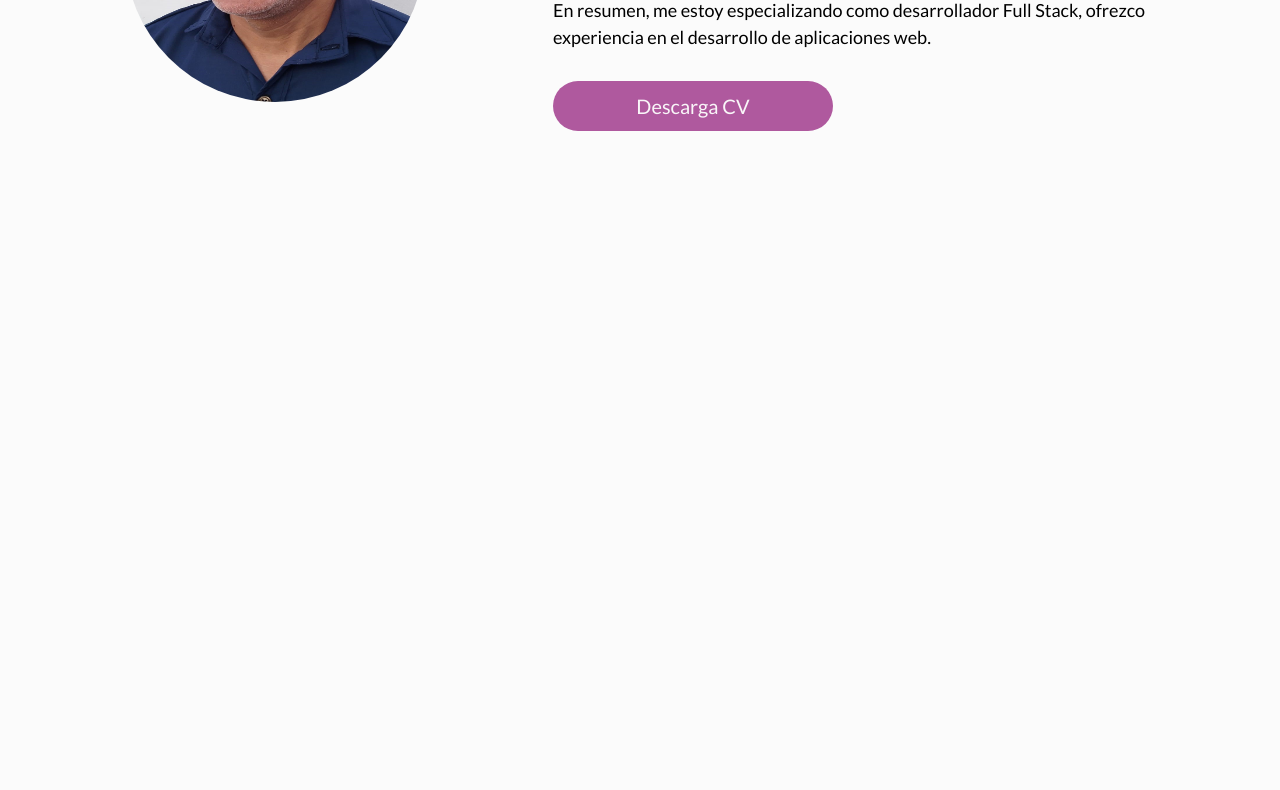
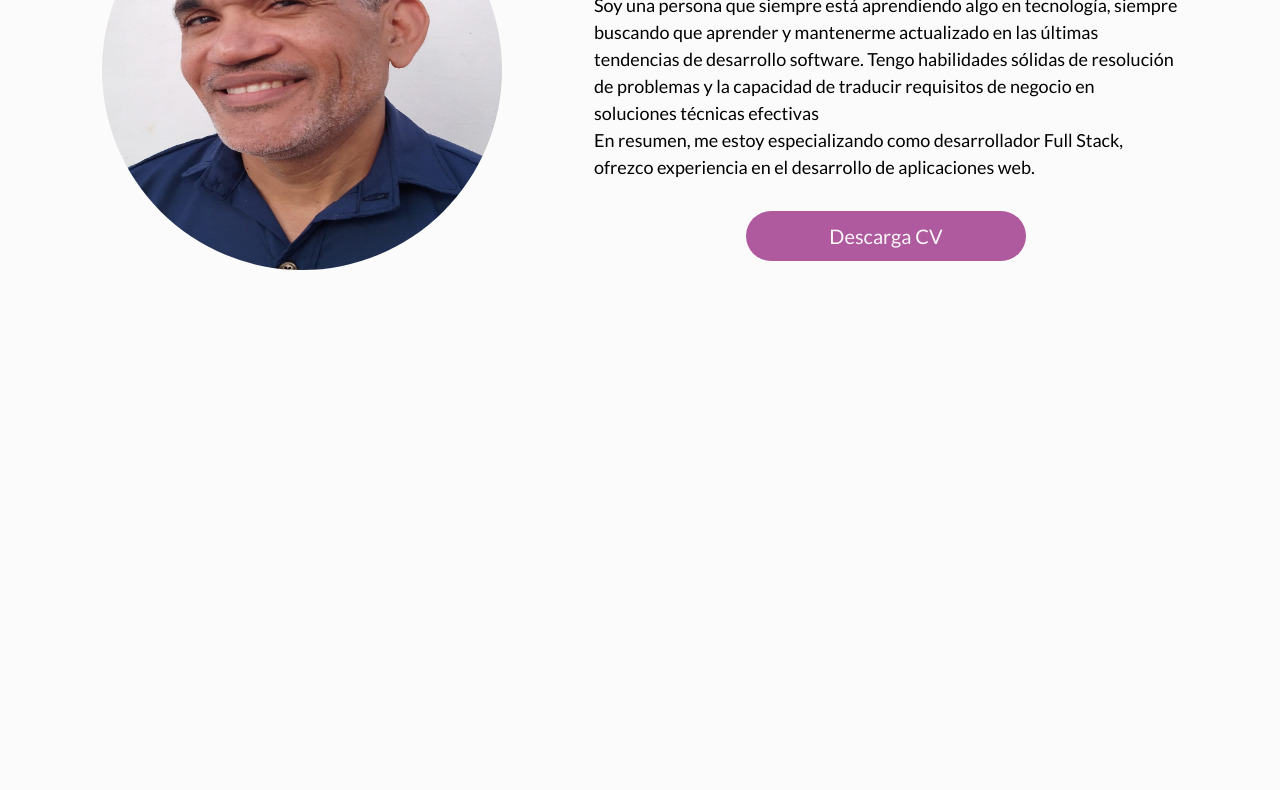
Before and after one commit to enelsotillo/-proyecto-2-cod-latam, a plain HTML site: page index.html in a window 1280 px wide. Shown: the part 379-1169 px from the top of the page. Drawn offline with Linux system fonts and the light colour scheme.

Commit message:
segundoProyecto26062023

```diff
--- a/css/myStyles.css
+++ b/css/myStyles.css
@@ -108,19 +108,35 @@ li{
 figure img{
     width: 300px;
     height: 300px;
-    border-radius: 50%
+    border-radius: 50%;
+
 }
-figure{
+/*figure{
     display: flex;
     justify-content: center;
 }
+*/
 /* inicio de con el logo de EIDOS*/
+section#inicio{
+    display: flex;
+    justify-content: center;
+    flex-direction: column;
+    align-items: center;
+    padding: 16px;
+    min-height: 100vh;
+    padding-top: 120px;
+    text-align: center;
+}
+
+/*
 #inicio{
    min-height: 100vh;
    text-align: center;
    margin-top: 8rem;
    margin-bottom: 20px;
+   padding-top: 120px;
 }
+*/
 /* boton de descargar del cv en PDF*/
 #inicio article .botonCv{
     background-color:#af599e;
@@ -141,6 +157,9 @@ figure{
 }
 #inicio article{
     margin-top: 3%;
+}
+section#inicio{
+    justify-content: space-around;
 }
 /* seccion de contacto*/
 #contacto{
@@ -265,8 +284,8 @@ figure{
     display: none; /* Oculta el menú por defecto en dispositivos móviles */
   }
 
-  @media screen and (max-width: 800px) {
-    /* Mostrar el menú hamburguesa solo en dispositivos móviles con un ancho máximo de 800px */
+  @media screen and (max-width: 720px) {
+    /* Mostrar el menú hamburguesa solo en dispositivos móviles con un ancho máximo de 720px */
     .menuPrincipal .menu.mostrar {
       display: block; /* Muestra el menú al tener la clase "mostrar" */
 
@@ -274,19 +293,30 @@ figure{
 
   }
 /*media query desktop*/
-@media screen and (min-width: 1024px) {
+@media (min-width: 1024px) {
     h1{
         font-size: 48px;
+        text-align: left;
     }
     h2{
         font-size: 32px;
     }
-    #inicio{
-        padding: 5px;
+    section#inicio{
+        /*padding: 5px;
         display: flex;
-        justify-content: center;
+        justify-content: center;*/
         flex-direction: row;
+
     }
+    figure img{
+        width: 400px;
+        height: 400px;
+        border-radius: 50%;
+    }
+    section{
+        text-align: left;
+    }
+    /*
     .foto{
         display: flex;
         justify-content: center;
@@ -294,17 +324,20 @@ figure{
         margin-top: 3rem;
         margin-left: 5rem;
     }
+    */
     .articuloPrincipal{
-        width: 100%;
-        padding-left: 8rem;
-        padding-right: 5rem;
+        width: 50%;
+        /*padding-left: 8rem;
+        padding-right: 5rem;*/
         text-align: left;
 
     }
+    /*
     .botonCv{
       float:left;
-
     }
+    */
+    /*
     header{
         display: flex;
         justify-content: space-between;
@@ -312,11 +345,13 @@ figure{
         margin-top: 0.5rem;
         margin-left: 0.5rem;
     }
+    */
     /*.menuPrincipal ul{
     display: flex;
     justify-content: flex-end;
     flex-direction: row;
     }*/
+    /*
     #contacto .hablemos{
         width: 70%;
         padding: 3%;
@@ -328,6 +363,7 @@ figure{
         justify-content: center;
         text-align: center;
     }
+    */
     .hamburguesa{
         display: none;
     }
@@ -338,7 +374,6 @@ figure{
     justify-content: center; /* Centra los elementos horizontalmente */
     align-items: center; /* Centra los elementos verticalmente */
 }
-
 
 #listaDeProyectos{
   margin: 5em 1.5em 1.5em 2.7em;
--- a/index.html
+++ b/index.html
@@ -10,13 +10,13 @@
     <!-- CSS -->
     <link rel="stylesheet" href="css/MyStyles.css">
     <!--<link rel="stylesheet" href="css/mediaQueryMobil.css"> -->
-    <link rel="icon" type="image/x-icon" href="./img/logo.png">
+    <link rel="icon" type="image/x-icon" href="img/logo.png">
     <script src="https://kit.fontawesome.com/e74ed8ddff.js" crossorigin="anonymous"></script>
 </head>
 
 <body>
     <header>
-        <a href="/index.html"><img class="logo" src="./img/logo.png" alt="logo"></a>
+        <a href="/index.html"><img class="logo" src="img/logo.png" alt="logo"></a>
         <nav class="menuPrincipal">
             <div class="hamburguesa">
               <div class="linea"></div>
@@ -33,7 +33,7 @@
     <main class="contenedorGeneral">
         <section id="inicio">
             <figure class="foto">
-                <img src="./img/foto_enel_nueva.jpg" alt="Foto de la persona">
+                <img src="img/foto_enel_nueva.jpg" alt="Foto de la persona">
             </figure>
             <article class="articuloPrincipal">
                 <h1 class="articuloPrincipal1">Hola! Soy Enel Sotillo</h1>
@@ -63,7 +63,7 @@
                 </p>
             </article>
             <ul class="redesSociales">
-                <li><a class="redes" target="_blank" href="/correogmail.html"><img src="./img/mail.png" alt=""></a></li>
+                <li><a class="redes" target="_blank" href="correogmail.html"><img src="./img/mail.png" alt=""></a></li>
                 <li><a class="redes" target="_blank" href="https://linkedin.com/in/enel-sotillo-cv"><img
                             src="./img/linkedin.png" alt=""></a></li>
                 <li><a class="redes" target="_blank" href="https://github.com/enelsotillo"><img src="./img/github.png"
```
